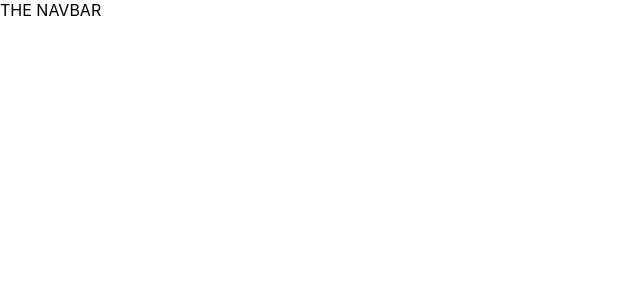
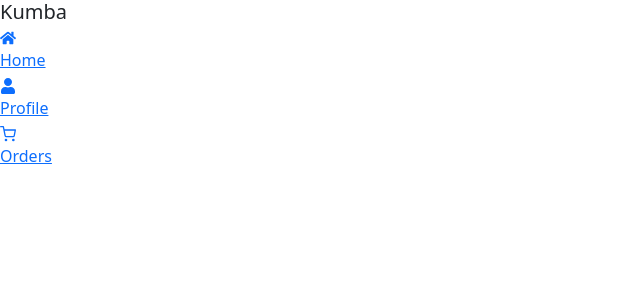
Before and after one commit to AyoTheInspired/kumba-task, a React (Create React App) app: page / in a window 1280 px wide. Shown: the top 300 px of the page, without its empty margins (0-640 px from the left). Built offline with nearby package versions, Linux system fonts and the light colour scheme.

Commit message:
Added Nav items

```diff
--- a/src/App.js
+++ b/src/App.js
@@ -1,12 +1,15 @@
-import logo from "./logo.svg";
 import "./App.css";
 import Header from "./components/Header";
+import "bootstrap/dist/css/bootstrap.min.css";
+import { BrowserRouter as Router, Switch, Route } from "react-router-dom";
 
 function App() {
 	return (
-		<div className="App">
-			<Header />
-		</div>
+		<Router>
+			<div className="app">
+				<Header />
+			</div>
+		</Router>
 	);
 }
 
--- /dev/null
+++ b/src/appData.js
@@ -0,0 +1,8 @@
+import { FaHome, FaUser } from "react-icons/fa";
+import { FiShoppingCart } from "react-icons/fi";
+
+export const navLinks = [
+	{ title: "Home", icon: <FaHome />, path: "/" },
+	{ title: "Profile", icon: <FaUser />, path: "/profile" },
+	{ title: "Orders", icon: <FiShoppingCart />, path: "/orders" },
+];
--- a/src/components/Header.js
+++ b/src/components/Header.js
@@ -1,8 +1,34 @@
 import React from "react";
+import { NavLink } from "react-router-dom";
 import styled from "styled-components";
+import { navLinks } from "../appData";
 
 function Header() {
-	return <Nav>THE NAVBAR</Nav>;
+	return (
+		<Nav>
+			<div className="nav__left">
+				<h5 className="mb-0">Kumba</h5>
+			</div>
+			<div className="nav__mid">
+				{navLinks.map((link, index) => {
+					const { title, icon, path } = link;
+
+					return (
+						<NavLink
+							key={index + 1}
+							to={path}
+							className="nav__link"
+							activeClassName="nav__link-active">
+							<div className="nav__link-wrap flexed">
+								{icon} <p className="nav__link-title mb-0"> {title} </p>
+							</div>
+						</NavLink>
+					);
+				})}
+			</div>
+			<div className="nav__right"></div>
+		</Nav>
+	);
 }
 
 export default Header;
```
